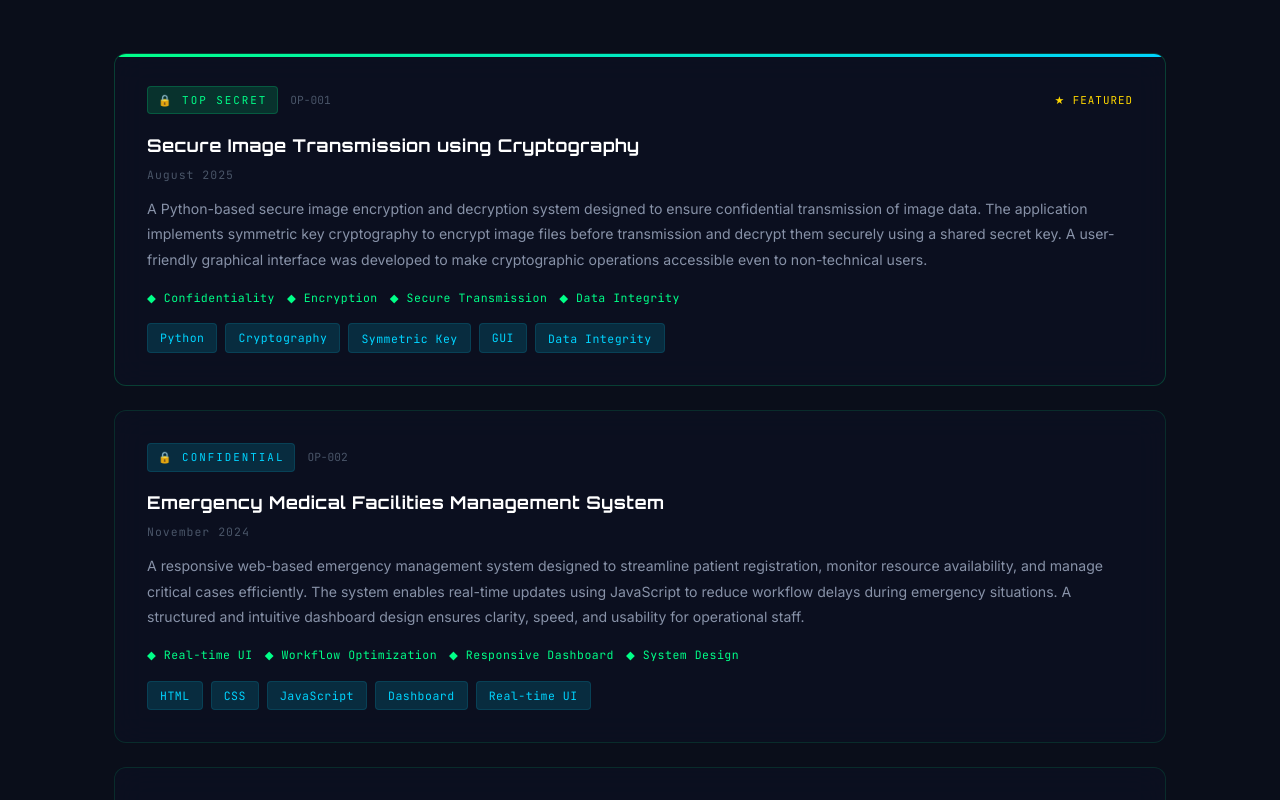
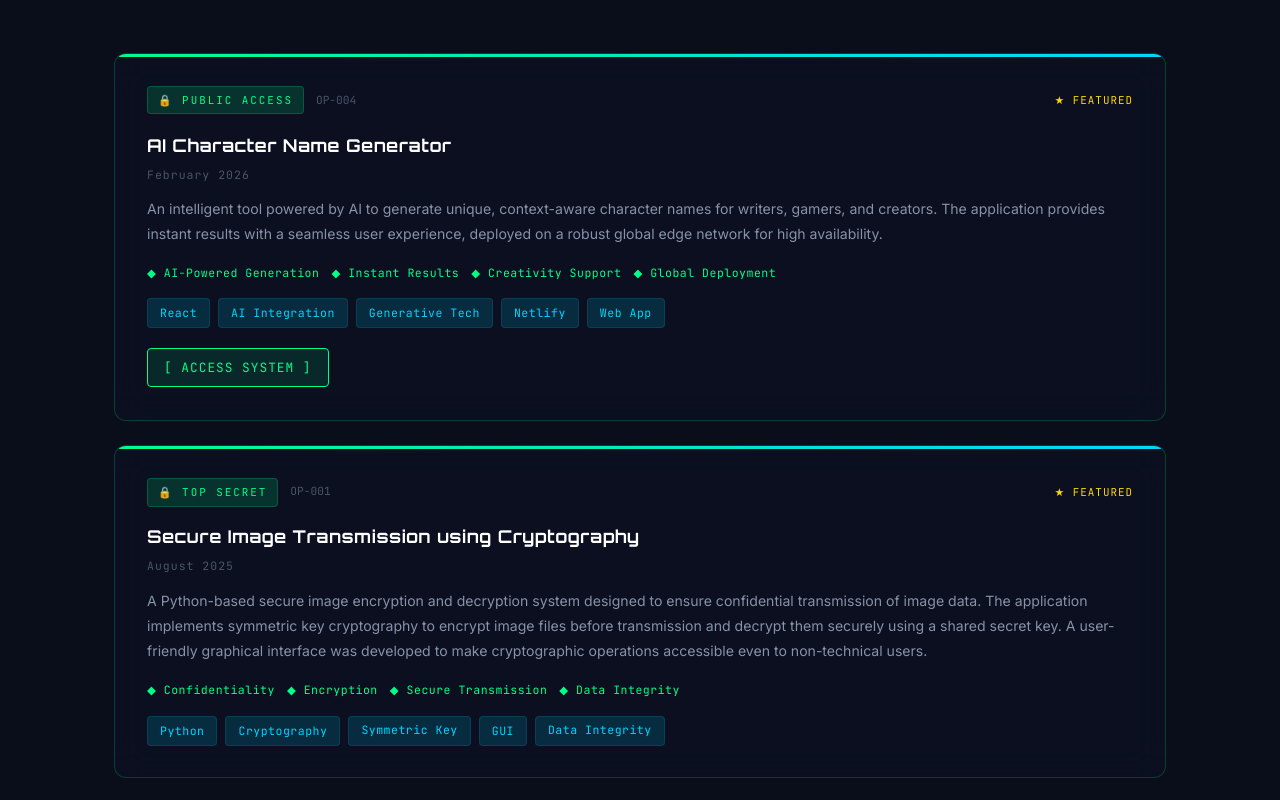
Before and after one commit to mamarmani/Portfolio, a React (Vite) app: page / in a window 1280 px wide. Shown: the part 3280-4080 px from the top of the page. Built offline with nearby package versions, Linux system fonts and the light colour scheme.

Commit message:
Add AI Character Name Generator project

```diff
--- a/src/components/Projects.css
+++ b/src/components/Projects.css
@@ -122,3 +122,24 @@
         gap: 8px;
     }
 }
+
+.project-link {
+    display: inline-block;
+    margin-top: 20px;
+    padding: 8px 16px;
+    background: rgba(0, 255, 136, 0.1);
+    border: 1px solid var(--accent-green);
+    color: var(--accent-green);
+    font-family: var(--font-mono);
+    font-size: 0.8rem;
+    text-decoration: none;
+    border-radius: 4px;
+    transition: all 0.3s ease;
+    letter-spacing: 1px;
+}
+
+.project-link:hover {
+    background: var(--accent-green);
+    color: #000;
+    box-shadow: 0 0 15px rgba(0, 255, 136, 0.4);
+}
--- a/src/components/Projects.jsx
+++ b/src/components/Projects.jsx
@@ -1,6 +1,18 @@
 import './Projects.css'
 
 const projects = [
+    {
+        id: 4,
+        classification: 'PUBLIC ACCESS',
+        title: 'AI Character Name Generator',
+        date: 'February 2026',
+        description:
+            'An intelligent tool powered by AI to generate unique, context-aware character names for writers, gamers, and creators. The application provides instant results with a seamless user experience, deployed on a robust global edge network for high availability.',
+        tags: ['React', 'AI Integration', 'Generative Tech', 'Netlify', 'Web App'],
+        highlights: ['AI-Powered Generation', 'Instant Results', 'Creativity Support', 'Global Deployment'],
+        link: 'https://ai-character-name-generator.netlify.app/',
+        featured: true,
+    },
     {
         id: 1,
         classification: 'TOP SECRET',
@@ -79,6 +91,12 @@ export default function Projects() {
                                     <span className="tag" key={j}>{tag}</span>
                                 ))}
                             </div>
+
+                            {project.link && (
+                                <a href={project.link} target="_blank" rel="noopener noreferrer" className="project-link">
+                                    [ ACCESS SYSTEM ]
+                                </a>
+                            )}
                         </div>
                     ))}
                 </div>
```
